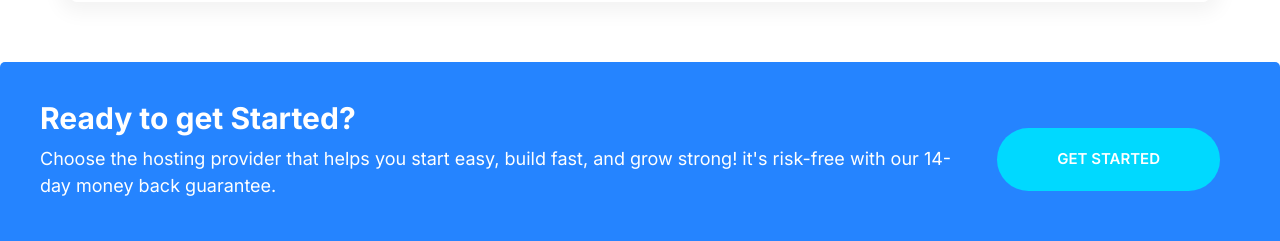
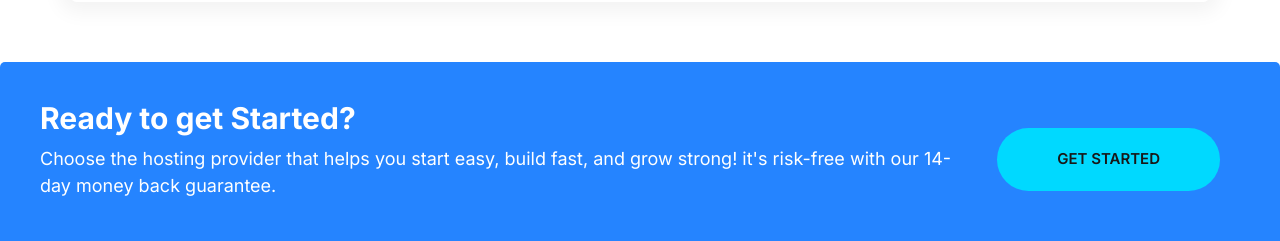
Before and after one commit to Bao-Wong24/wongify, a website built with Parcel: page index.html in a window 1280 px wide. Shown: the part 5260-5501 px from the top of the page. Built offline with nearby package versions, Linux system fonts and the light colour scheme.

Commit message:
fix low contrast ratio of foreground

```diff
--- a/css/styles.css
+++ b/css/styles.css
@@ -235,7 +235,7 @@ a {
 
 .btn--secondary {
   background: var(--color-secondary);
-  color: #fff;
+  color: #181818;
 }
 
 .btn--accent {
```
